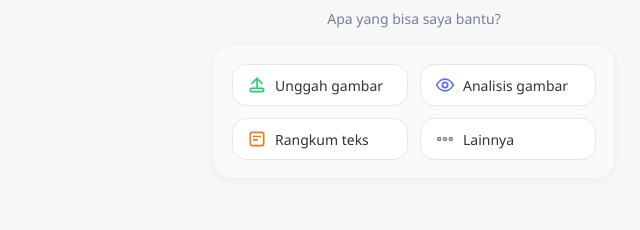
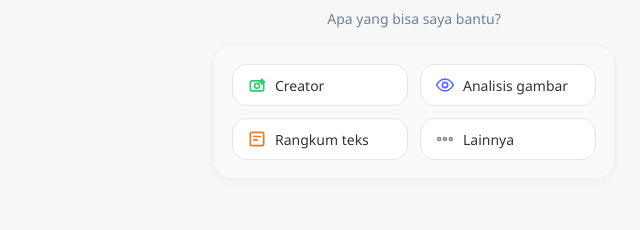
Before and after one commit to AiCerdas/Asisten, a website: page private/dasboard.html in a window 1280 px wide. Shown: the part 140-370 px from the top of the page, 356-996 px from the left. Drawn offline with Linux system fonts and the light colour scheme; sample sign-in values are in the browser's storage.

Commit message:
Update dasboard.html

```diff
--- a/private/dasboard.html
+++ b/private/dasboard.html
@@ -1138,14 +1138,16 @@
 
     <div class="shortcut-box">
 
-        <div class="btn-shortcut" onclick="openOCRModal()">
-            <svg viewBox="0 0 24 24" fill="none" stroke="#2ecc71" stroke-width="2">
-                <path d="M12 16V4" stroke-linecap="round"/>
-                <path d="M6 10l6-6 6 6" stroke-linecap="round" stroke-linejoin="round"/>
-                <rect x="4" y="16" width="16" height="4" rx="1.5"/>
-            </svg>
-            Unggah gambar
-        </div>
+<div class="btn-shortcut" onclick="openCreatorModal()">
+    <svg viewBox="0 0 24 24" fill="none" stroke="#2ecc71" stroke-width="2">
+
+        <rect x="4" y="7" width="16" height="12" rx="2" stroke-linejoin="round"/>
+        <circle cx="12" cy="13" r="3" />
+
+        <path d="M18 5l1 2 2 1-2 1-1 2-1-2-2-1 2-1 1-2z" stroke-linejoin="round" stroke-linecap="round"/>
+    </svg>
+    Creator
+</div>
 
         <div class="btn-shortcut" onclick="openOCRModal()">
             <svg viewBox="0 0 24 24" fill="none" stroke="#5b6bff" stroke-width="2">
@@ -1202,7 +1204,7 @@
             Terjemahan
         </div>
 
-        <a href="https://lynk.id/abidincerdas" target="_blank" class="item">
+        <a href="https://lynk.id/abidinai" target="_blank" class="item">
             <svg viewBox="0 0 24 24" fill="none" stroke="#e67e22" stroke-width="2">
                 <circle cx="12" cy="7" r="4"/>
                 <path d="M5 21v-2a4 4 0 0 1 4-4h6a4 4 0 0 1 4 4v2"/>
```
